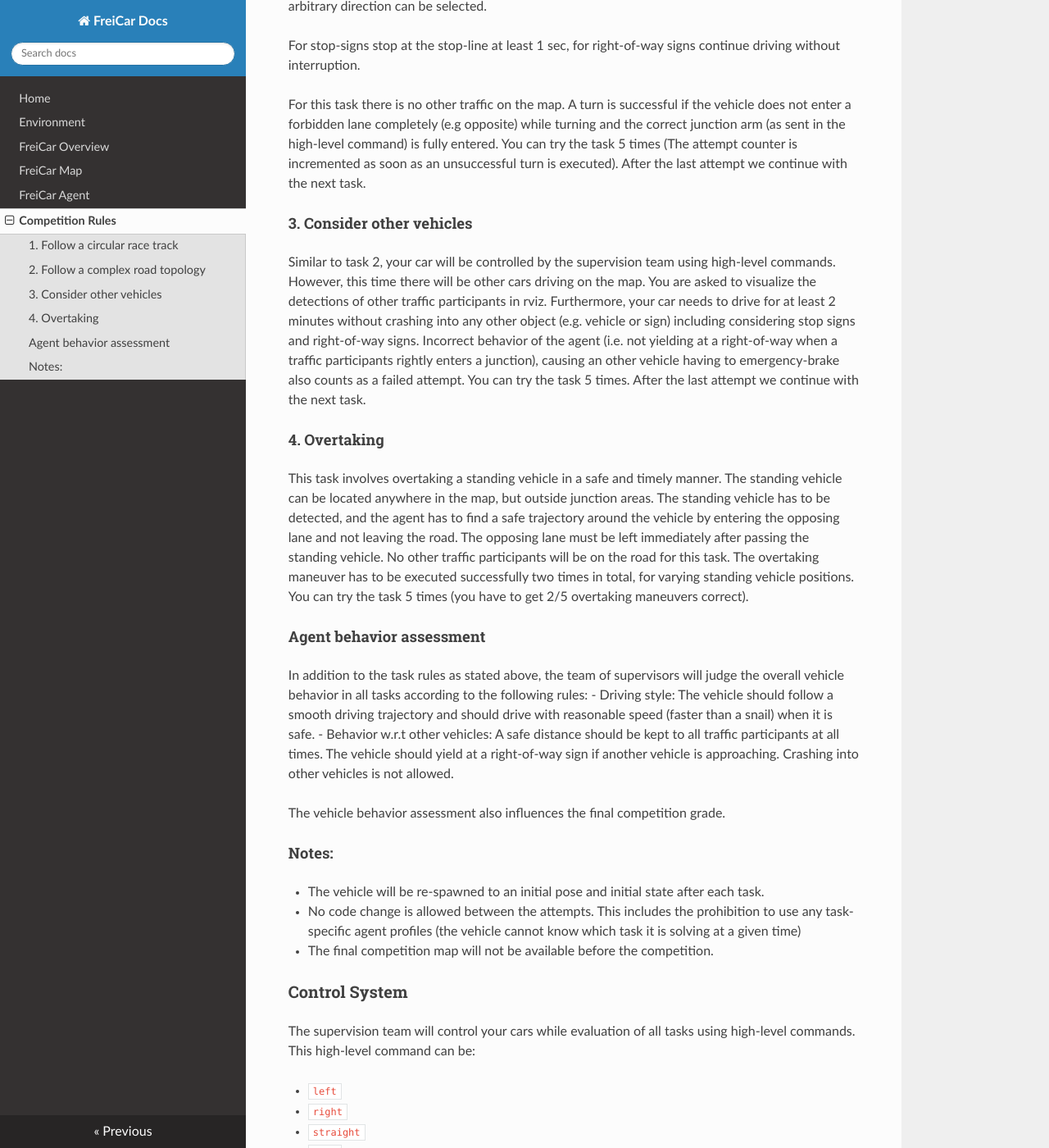
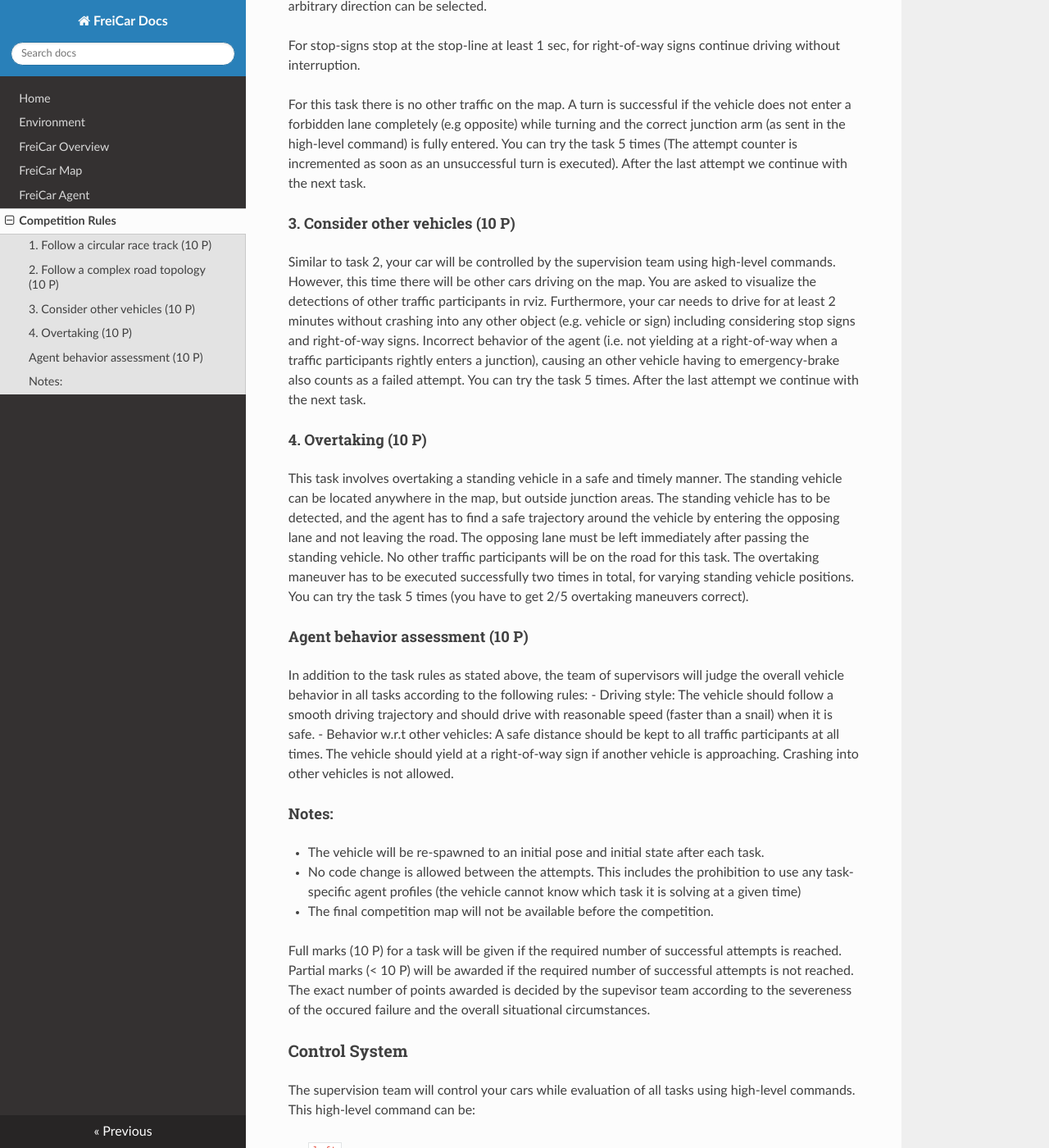
Before and after one commit to JohanVer/freicar_docs, an MkDocs documentation site: the page built from docs/competition_rules.md, in a window 1280 px wide and 1400 px high, scrolled down 609 px. Shown: the whole window at 82% size. Built offline with MkDocs 1.6.1, drawn with Linux system fonts in a browser that asks for light colours; nearby versions of some CDN libraries; some of the changed text lies outside the part shown.

Commit message:
Update competition_rules.md

```diff
--- a/docs/competition_rules.md
+++ b/docs/competition_rules.md
@@ -5,11 +5,11 @@
 ### Tasks to complete:
 Overall you have to solve the following tasks:
 
-#### 1. Follow a circular race track
+#### 1. Follow a circular race track (10 P)
 This is the first task you have to solve. A map is given that consists of a single circular route with a 1/1 road scheme (1 ego-lane, 1 opposite-lane).
 Your task is to follow this track at least one round as fast as possible. No high level commands will be sent for this task. There are no other cars and no traffic signs have to be considered. Leaving the road or fully entering the opposing lane counts as a failed attempt. You can try the task 5 times. After the last attempt we continue with the next task.
 
-#### 2. Follow a complex road topology
+#### 2. Follow a complex road topology (10 P)
 This task involves taking turns at junctions and considering stop signs and right-of-way signs. Your car is controlled by the supervision team with high-level commands (see below) and is supposed to take at least 5 successfull turns in a row. If no high-level command is sent before a junction, an arbitrary direction can be selected.
 
 For stop-signs stop at the stop-line at least 1 sec, for right-of-way signs continue driving without interruption.
@@ -18,30 +18,30 @@ For this task there is no other traffic on the map.
 A turn is successful if the vehicle does not enter a forbidden lane completely (e.g opposite) while turning and the correct junction arm (as sent in the high-level command) is fully entered.
 You can try the task 5 times (The attempt counter is incremented as soon as an unsuccessful turn is executed). After the last attempt we continue with the next task.
 
-#### 3. Consider other vehicles
+#### 3. Consider other vehicles (10 P)
 Similar to task 2, your car will be controlled by the supervision team using high-level commands. However, this time there will be other cars driving on the map.
 You are asked to visualize the detections of other traffic participants in rviz. Furthermore, your car needs to drive for at least 2 minutes without crashing into any other object (e.g. vehicle or sign) including considering stop signs and right-of-way signs. Incorrect behavior of the agent (i.e. not yielding at a right-of-way when a traffic participants rightly enters a junction), causing an other vehicle having to emergency-brake also counts as a failed attempt.
 You can try the task 5 times. After the last attempt we continue with the next task.
 
-#### 4. Overtaking
+#### 4. Overtaking (10 P)
 
 This task involves overtaking a standing vehicle in a safe and timely manner. The standing vehicle can be located anywhere in the map, but outside junction areas. The standing vehicle has to be detected, and the agent has to find a safe trajectory around the vehicle by entering the opposing lane and not leaving the road. The opposing lane must be left immediately after passing the standing vehicle. No other traffic participants will be on the road for this task. The overtaking maneuver has to be executed successfully two times in total, for varying standing vehicle positions.
 You can try the task 5 times (you have to get 2/5 overtaking maneuvers correct).
 
 
-#### Agent behavior assessment
+#### Agent behavior assessment (10 P)
 
 In addition to the task rules as stated above, the team of supervisors will judge the overall vehicle behavior in all tasks according to the following rules:
 - Driving style: The vehicle should follow a smooth driving trajectory and should drive with reasonable speed (faster than a snail) when it is safe.
 - Behavior w.r.t other vehicles: A safe distance should be kept to all traffic participants at all times. The vehicle should yield at a right-of-way sign if another vehicle is approaching. Crashing into other vehicles is not allowed.
-
-The vehicle behavior assessment also influences the final competition grade.
 
 #### Notes:
 
 - The vehicle will be re-spawned to an initial pose and initial state after each task.
 - No code change is allowed between the attempts. This includes the prohibition to use any task-specific agent profiles (the vehicle cannot know which task it is solving at a given time)
 - The final competition map will not be available before the competition.
+
+Full marks (10 P) for a task will be given if the required number of successful attempts is reached. Partial marks (< 10 P) will be awarded if the required number of successful attempts is not reached. The exact number of points awarded is decided by the supevisor team according to the severeness of the occured failure and the overall situational circumstances.
 
 ### Control System
 The supervision team will control your cars while evaluation of all tasks using high-level commands.
```
